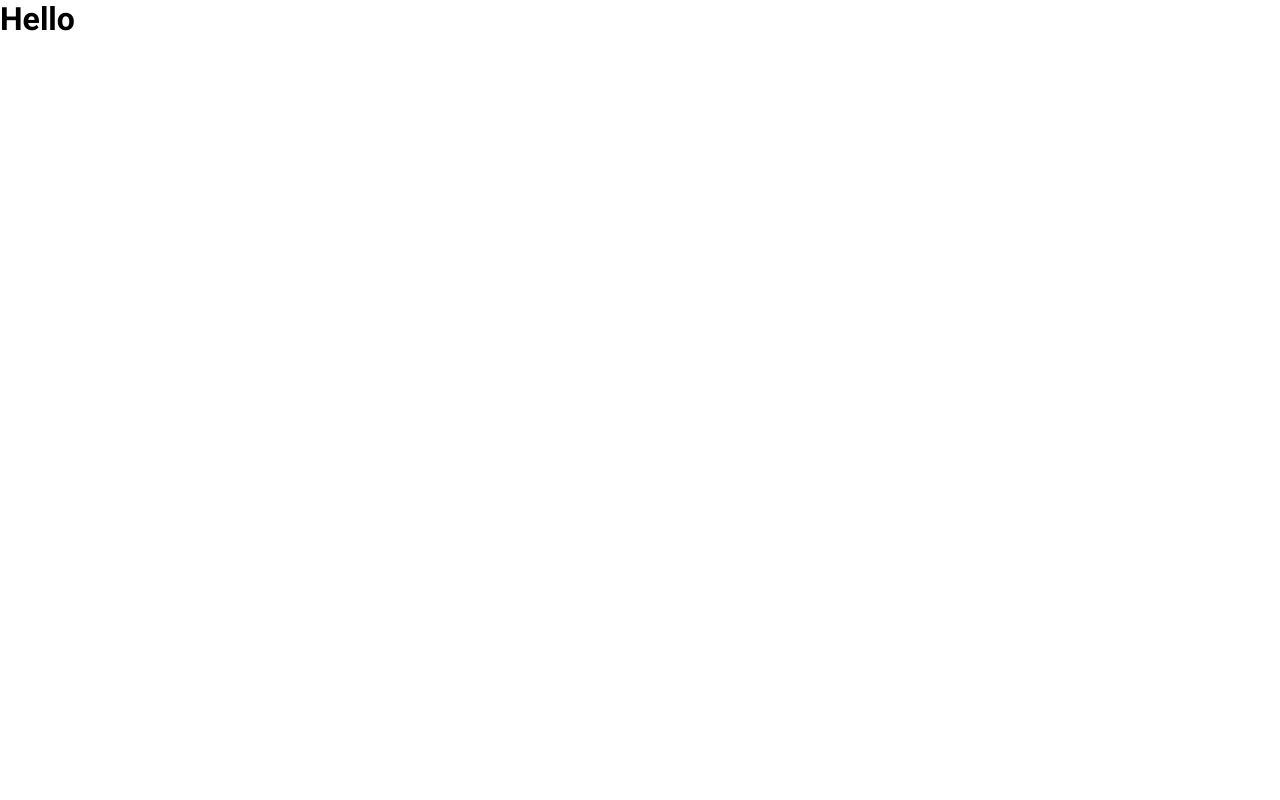
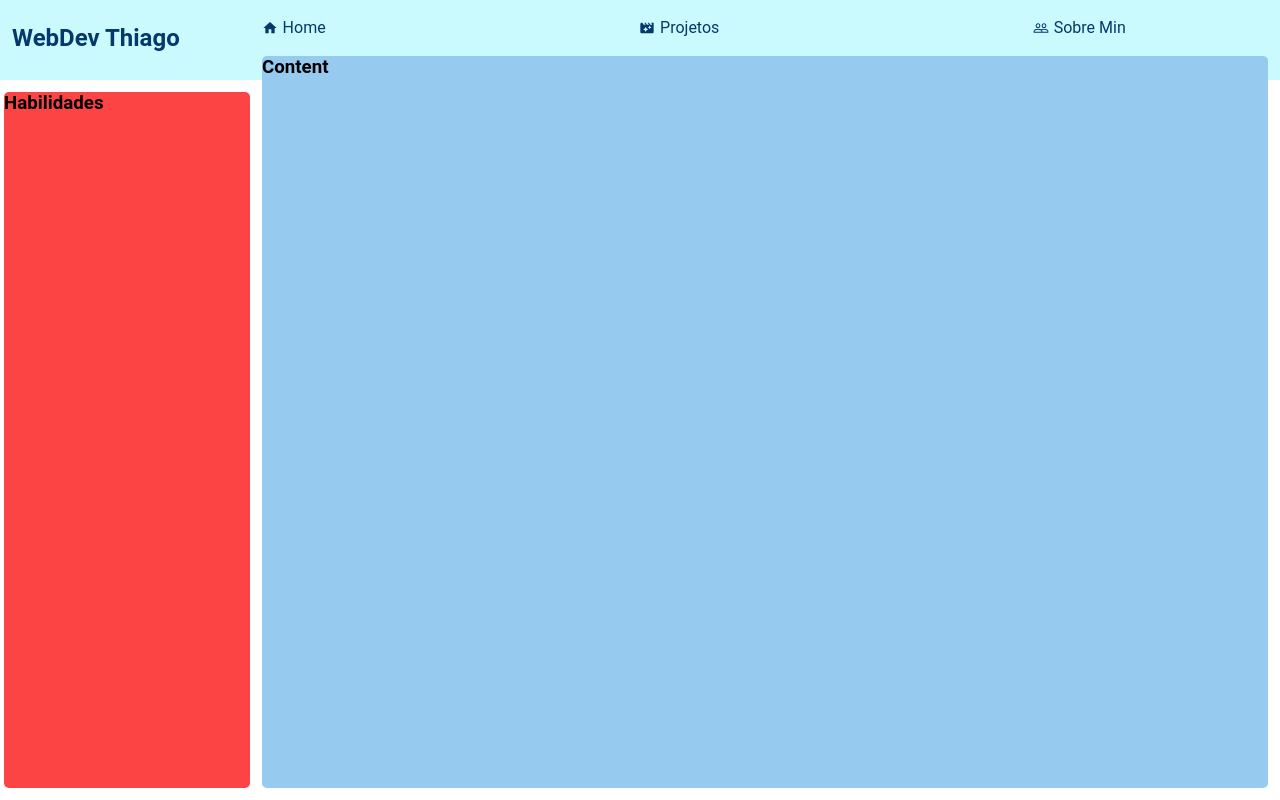
Before and after one commit to RpThiagoluiz/DevThiagoHomePage, a React (Create React App) app: page /project in a window 1280 px wide. Built offline with nearby package versions, Linux system fonts and the light colour scheme.

Commit message:
project init

```diff
--- /dev/null
+++ b/src/components/Content/index.jsx
@@ -0,0 +1,15 @@
+import React from 'react'
+
+import { Container } from './styles'
+
+
+const Content = ({children}) => {
+   return (
+      <Container>
+         {children}
+         <h3>Content</h3>
+      </Container>
+   )
+}
+
+export default Content
--- /dev/null
+++ b/src/components/Content/styles.js
@@ -0,0 +1,12 @@
+import styled from 'styled-components'
+
+export const Container = styled.div `
+   grid-area:CT;
+   background-color: #97CAEF;
+
+   margin-top: -2.25em;
+   margin-bottom: .75em;
+   margin-right: .75em;
+   border-radius: 5px;
+
+`
--- /dev/null
+++ b/src/components/LayoutProjects/index.jsx
@@ -0,0 +1,20 @@
+import React from 'react'
+import MainHeader from '../MainHeader'
+import TopBar from '../TopBar'
+import Content from '../Content'
+
+import { Grid } from './styles'
+
+const Layout = ({children}) => {
+   return (
+      <Grid>
+         <MainHeader />
+         <TopBar />
+         <Content>
+            {children}
+         </Content>
+      </Grid>
+   )
+}
+
+export default Layout
--- /dev/null
+++ b/src/components/LayoutProjects/styles.js
@@ -0,0 +1,17 @@
+import styled from 'styled-components'
+
+export const Grid = styled.div`
+   display: grid;
+   grid-template-columns: 250px auto;
+   grid-template-rows: 80px auto;
+
+   grid-gap: .75em;
+
+
+   grid-template-areas:
+      'TB TB'
+      'MH CT';
+
+   height: 100vh;
+
+`
--- /dev/null
+++ b/src/components/MainHeader/index.jsx
@@ -0,0 +1,12 @@
+import React from 'react'
+import { Container } from './styles'
+
+const MainHeader = () => {
+   return (
+      <Container>
+         <h3>Habilidades</h3>
+      </Container>
+   )
+}
+
+export default MainHeader
--- /dev/null
+++ b/src/components/MainHeader/styles.js
@@ -0,0 +1,11 @@
+import styled from 'styled-components'
+
+export const Container = styled.div`
+   grid-area: MH;
+   background-color: #FC4445;
+
+   margin-bottom: .75em;
+   margin-left: .25em;
+   border-radius: 5px;
+
+`
--- a/src/components/RightNavBar/index.jsx
+++ b/src/components/RightNavBar/index.jsx
@@ -14,12 +14,12 @@ const RightNav = ({ open }) => {
 
             <MenuItemLink href="/project">
                <MdMovieFilter className="icons"/>
-               <li>Project</li>
+               <li>Projetos</li>
             </MenuItemLink>
 
             <MenuItemLink href="/about">
                <MdPeopleOutline className="icons"/>
-               <li>About</li>
+               <li>Sobre Min</li>
             </MenuItemLink>
 
      </Ul>
--- /dev/null
+++ b/src/components/TopBar/index.jsx
@@ -0,0 +1,38 @@
+import React from 'react'
+import { MdHome, MdMovieFilter, MdPeopleOutline } from "react-icons/md"
+
+//Styles
+import {
+   Container,
+   Ul,
+   MenuItemLink
+
+} from './styles'
+
+const TopBar = () => {
+   return (
+      <Container>
+
+         <Ul>
+            <h2>WebDev Thiago</h2>
+            <MenuItemLink href="/">
+               <MdHome className="icons" />
+               <li>Home</li>
+            </MenuItemLink>
+
+            <MenuItemLink href="/project">
+               <MdMovieFilter className="icons" />
+               <li>Projetos</li>
+            </MenuItemLink>
+
+            <MenuItemLink href="/about">
+               <MdPeopleOutline className="icons" />
+               <li>Sobre Min</li>
+            </MenuItemLink>
+
+         </Ul>
+      </Container>
+   )
+}
+
+export default TopBar
--- /dev/null
+++ b/src/components/TopBar/styles.js
@@ -0,0 +1,59 @@
+import styled from 'styled-components'
+
+export const Container = styled.div `
+   grid-area: TB;
+   background-color:#CAFAFE;
+
+   color: #05386B;
+
+
+`
+
+export const Ul = styled.ul `
+
+   display: flex;
+   justify-content:space-around;
+   align-items: center;
+
+   margin: 10px 0;
+   list-style:none;
+
+   > h2 {
+      position: absolute;
+      left: .5em ;
+      top: 1em;
+   }
+
+    :nth-child(1){
+      margin-left: 8vw;
+   }
+
+`
+
+export const MenuItemLink = styled.a `
+
+   display: flex;
+   justify-content:center;
+   align-items: center;
+
+
+   padding: .5em;
+   text-decoration:none;
+   color: #05386B;
+
+
+
+
+
+   > li {
+      cursor:pointer;
+
+   }
+
+   > .icons {
+      margin: auto 5px;
+
+   }
+
+
+`
--- a/src/pages/Project/index.jsx
+++ b/src/pages/Project/index.jsx
@@ -1,7 +1,10 @@
 import React from 'react'
+import Layout from '../../components/LayoutProjects'
 
 export default function Project() {
    return (
-      <h1>Hello</h1>
+      <Layout>
+
+      </Layout>
    )
 }
```
